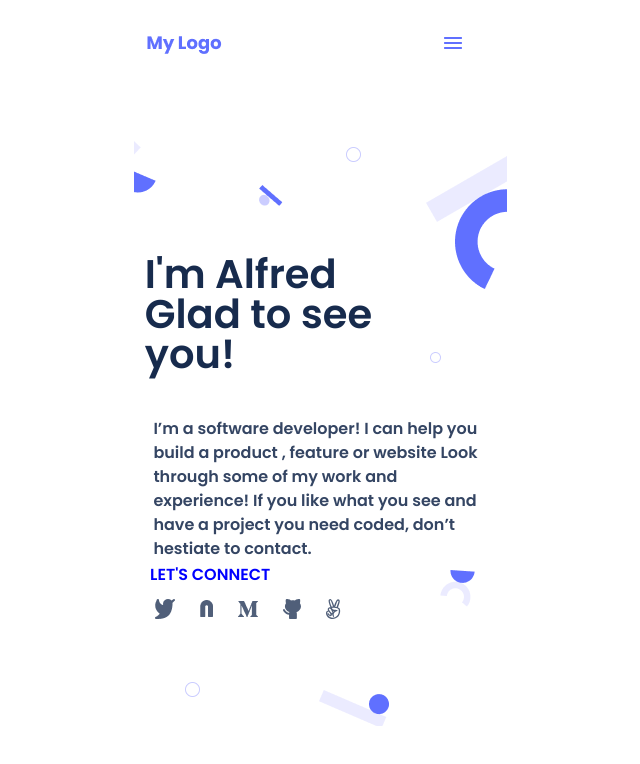
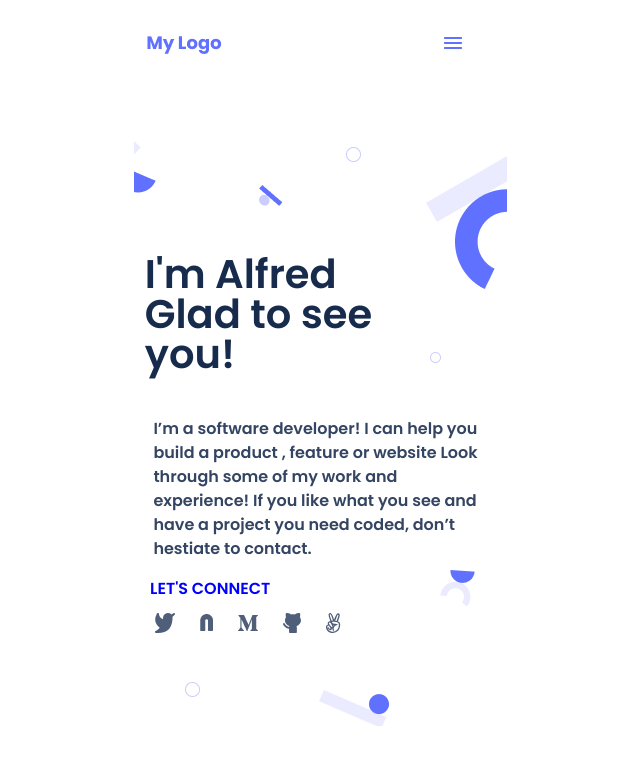
Before and after one commit to Alfred-KInyua/Mobile-Portfolio, a website: page home.html in a window 1280 px wide. Shown: the whole page, without its empty margins (319-959 px from the left). Drawn offline with Linux system fonts and the light colour scheme.

Commit message:
Add style.css Linter changes

```diff
--- a/style.css
+++ b/style.css
@@ -61,7 +61,7 @@ h1 {
   letter-spacing: 0;
   text-align: left;
   list-style: none;
-    margin-top: 10px;
+  margin-top: 30px;
   margin-left: -7%;
   color: blue;
   text-decoration: none;
```
Lines whose indentation alone changed are shown as unchanged.
